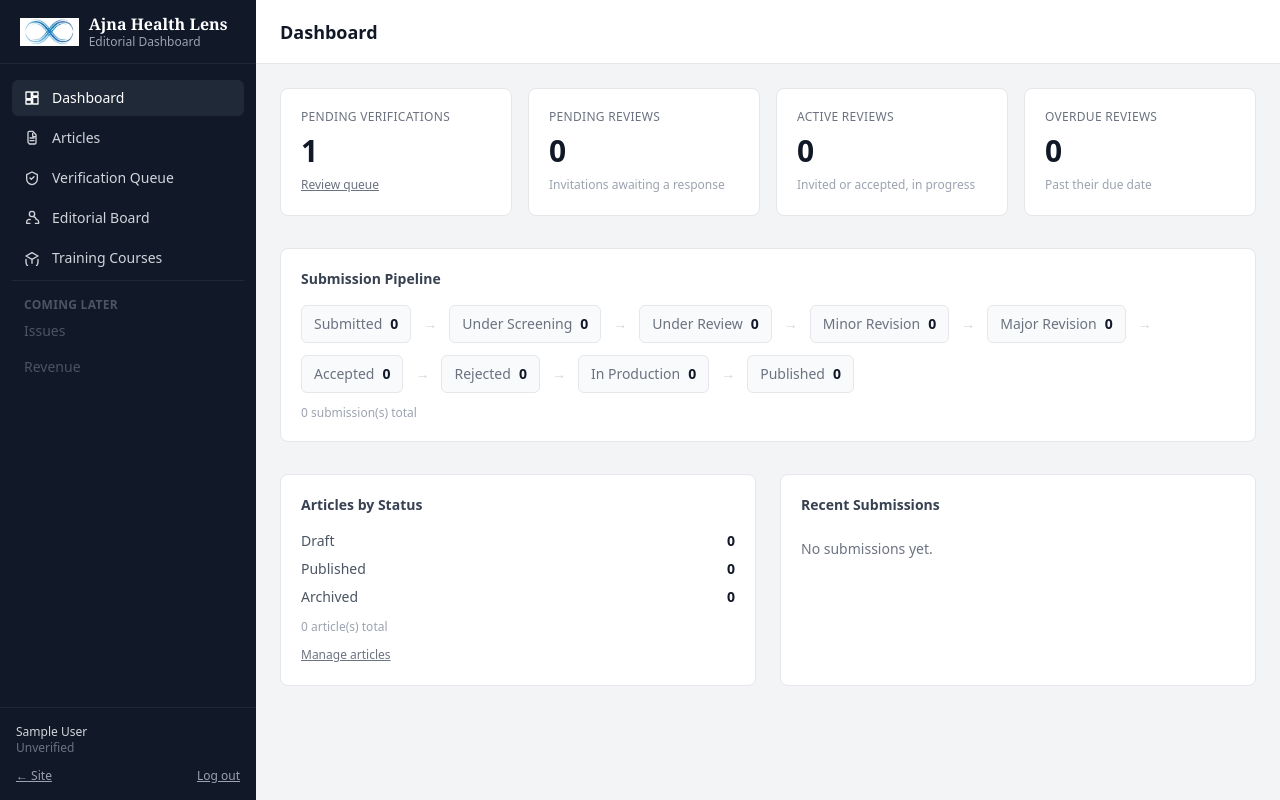
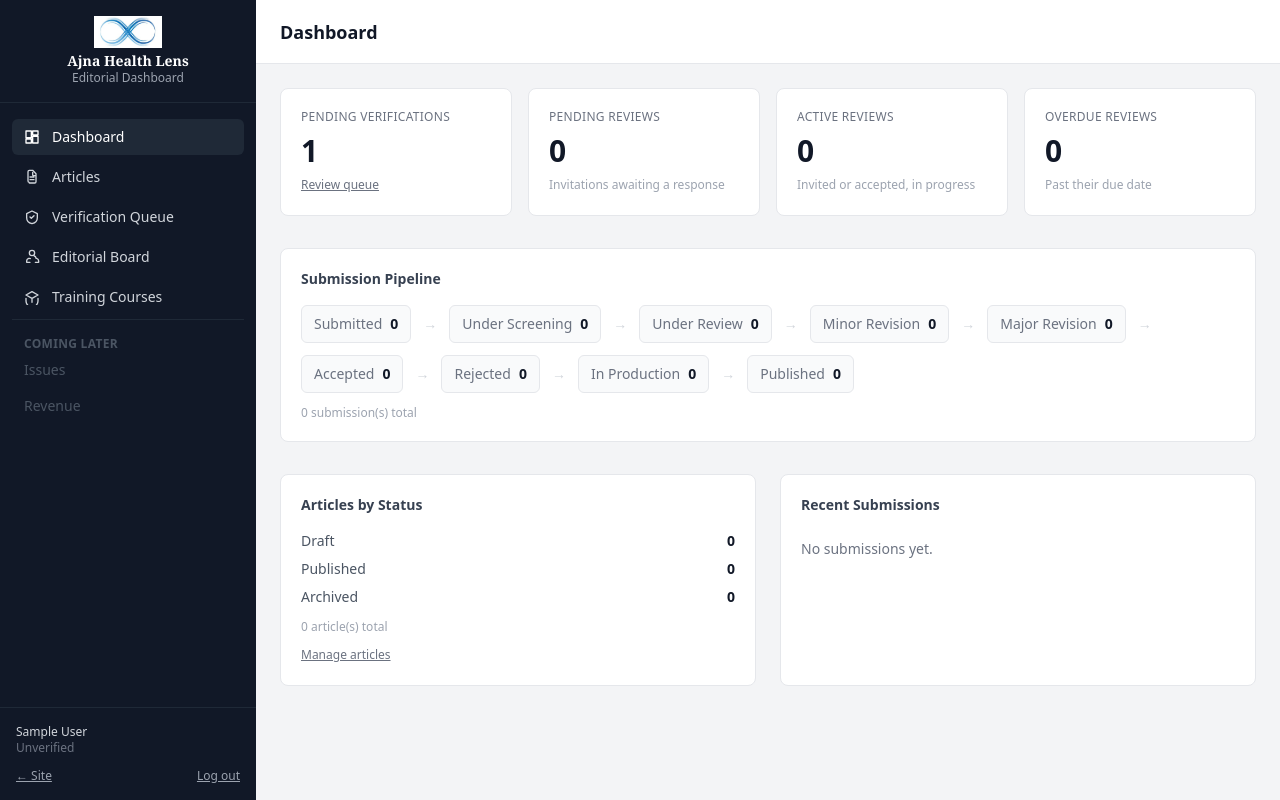
Before and after one commit to ashim888/ahl, a Django app: page /editorial/ in a window 1280 px wide. Run offline with Django 5.2, Linux system fonts and the light colour scheme; the visitor is signed in with stand-in values (Sample User, id 1); data comes from the database, SQL or seed files in the repository; data that the repository does not hold is empty; some libraries are stand-ins or nearby versions.

Commit message:
vertical, centred logo

```diff
--- a/templates/admin_dashboard/base.html
+++ b/templates/admin_dashboard/base.html
@@ -43,13 +43,13 @@
 
     {% with view_name=request.resolver_match.view_name %}
     <aside class="w-64 shrink-0 bg-gray-900 text-gray-300 flex flex-col h-screen">
-        <div class="h-16 flex items-center gap-2.5 px-5 border-b border-gray-800 shrink-0">
-            <a href="{% url 'admin_custom:dashboard' %}" class="flex items-center gap-2.5">
-                <img src="{% static 'images/logo.png' %}" alt="" class="h-7 w-auto shrink-0">
-                <span class="text-white font-serif font-bold text-base leading-tight">
+        <div class="flex flex-col items-center text-center px-5 py-4 border-b border-gray-800 shrink-0">
+            <a href="{% url 'admin_custom:dashboard' %}" class="flex flex-col items-center text-center">
+                <img src="{% static 'images/logo.png' %}" alt="" class="h-8 w-auto mb-1">
+                <span class="text-white font-serif font-bold text-sm leading-tight">
                     {{ JOURNAL_NAME }}
-                    <span class="block text-xs font-sans font-normal text-gray-400">Editorial Dashboard</span>
                 </span>
+                <span class="text-xs font-sans font-normal text-gray-400">Editorial Dashboard</span>
             </a>
         </div>
 
```
